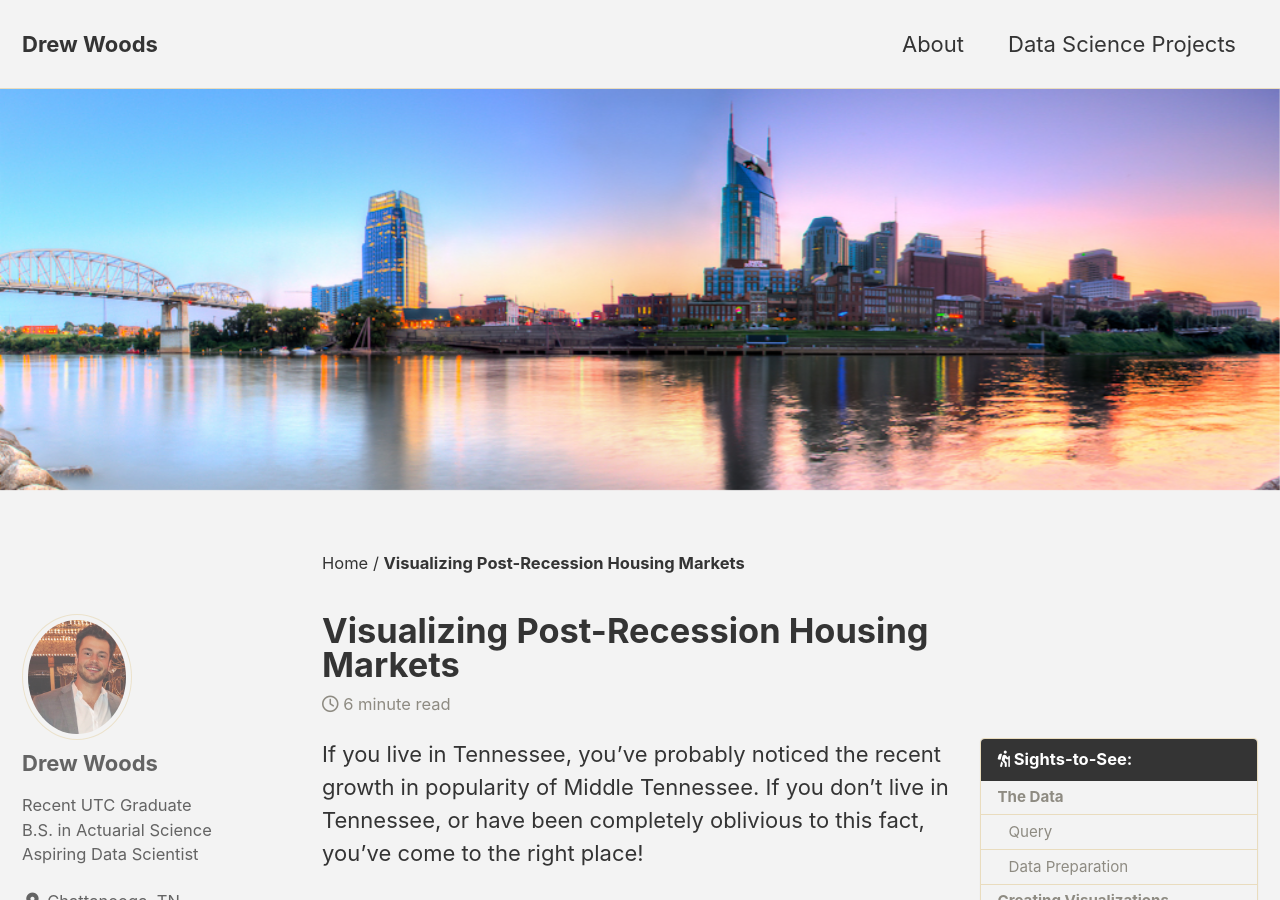
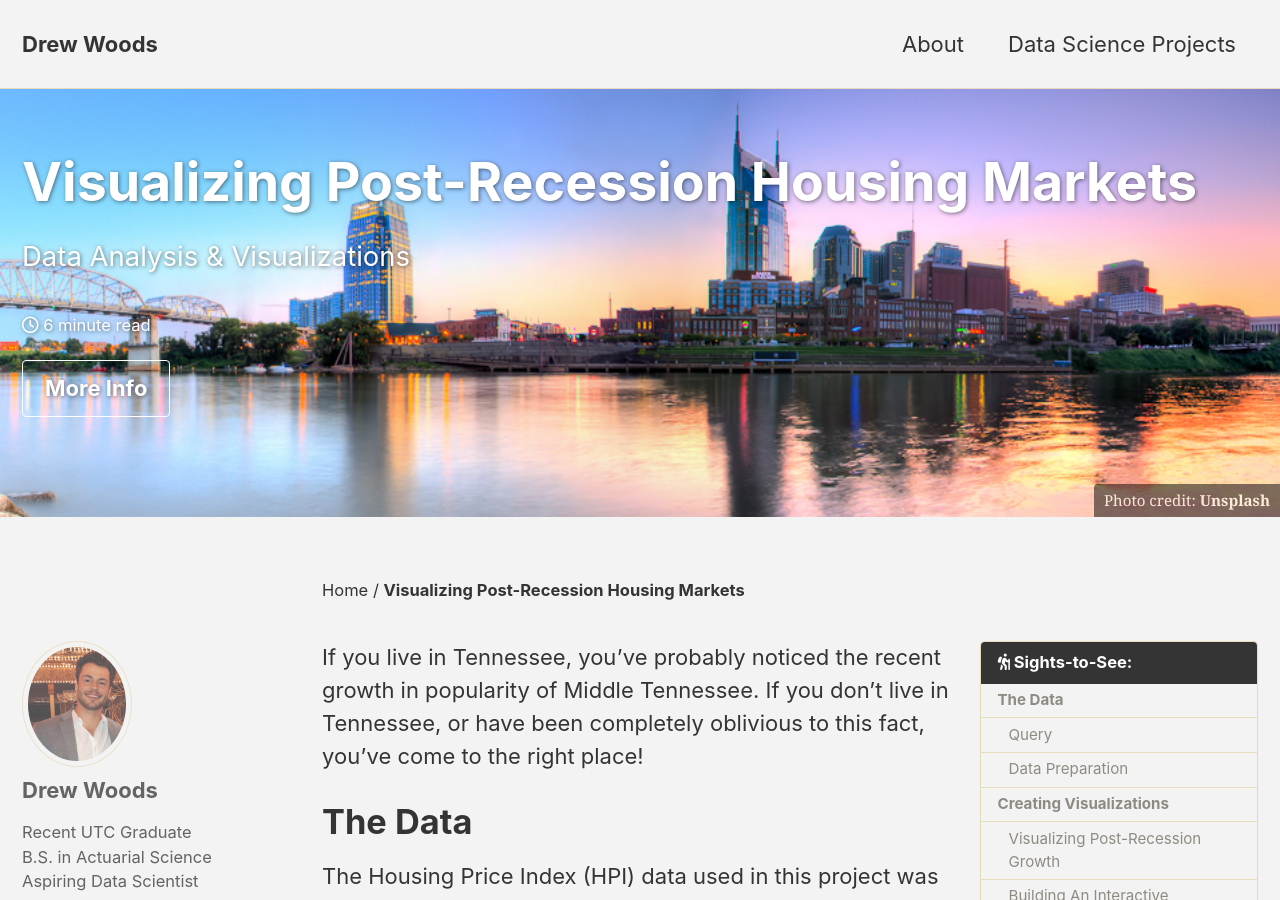
Before and after one commit to backdoordata/backdoordata.github.io, a Jekyll site: the page built from _posts/2020-02-11-TN-HPI-Analysis.md, in a window 1280 px wide and 900 px high. Built offline with Jekyll 4.4.1, drawn with Linux system fonts in a browser that asks for light colours; cached includes are drawn as plain includes; nearby versions of some CDN libraries.

Commit message:
ML Proj1

```diff
--- a/_posts/2020-02-11-TN-HPI-Analysis.md
+++ b/_posts/2020-02-11-TN-HPI-Analysis.md
@@ -4,7 +4,12 @@ date: 2020-02-11
 tags: [Data Analysis & Visualization]
 breadcrumbs: true
 header:
-    image: "/images/nash-header.jpg"
+    # image: "/images/nash-header.jpg"
+    overlay_image: "/images/nash-header.jpg"
+    caption: "Photo credit: [**Unsplash**](https://unsplash.com)"
+    actions:
+      - label: "More Info"
+        url: "https://unsplash.com"
 excerpt: "Data Analysis & Visualizations"
 
 toc: true
```
